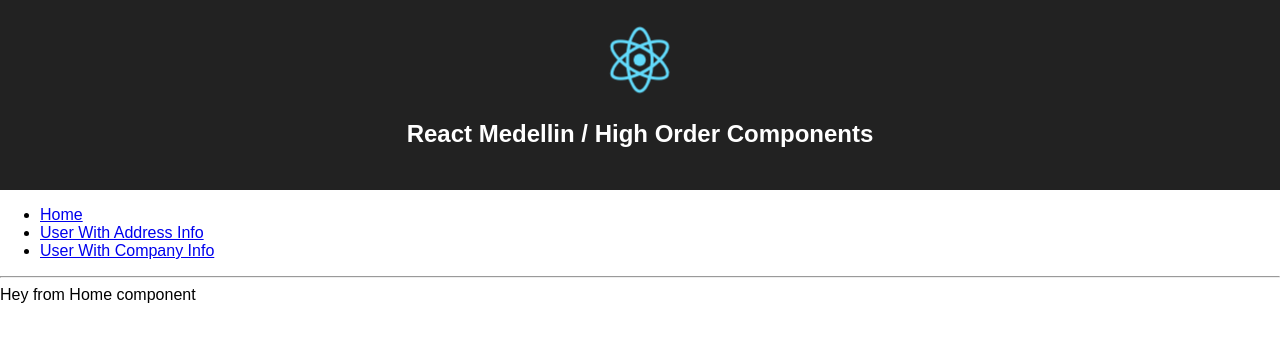
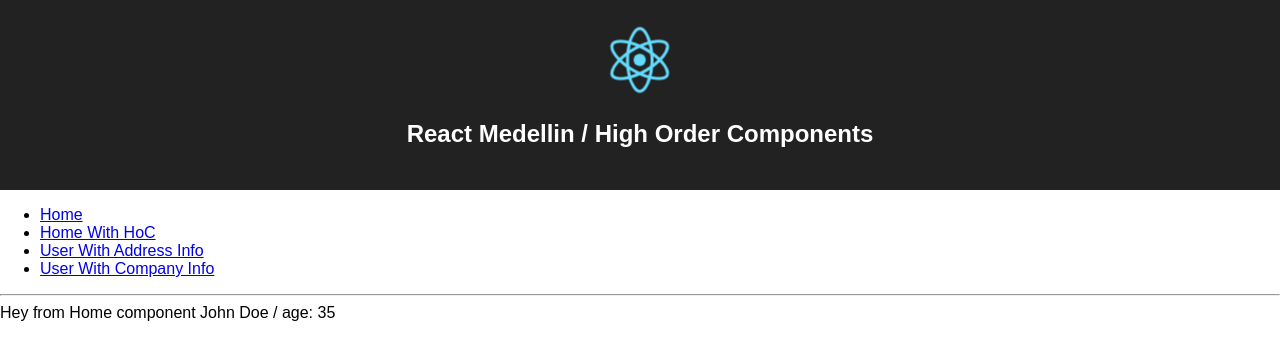
Before and after one commit to react-medellin/high-order-components, a React (Create React App) app: page / in a window 1280 px wide. Shown: the top 360 px of the page. Built offline with nearby package versions, Linux system fonts and the light colour scheme.

Commit message:
Create withGreeting HoC to demonstrate how you can pass props.

```diff
--- a/src/App.js
+++ b/src/App.js
@@ -9,6 +9,9 @@ import './App.css';
 import { Home } from './components/Home/Home';
 import UserAddress from './components/UserAddress/UserAddress';
 import UserCompany from './components/UserCompany/UserCompany';
+import { withGreeting } from './hocs/withGreeting';
+
+const HomeWithGreeting = withGreeting(Home);
 
 class App extends Component {
   render() {
@@ -24,6 +27,7 @@ class App extends Component {
           <div>
             <ul>
               <li><Link to="/">Home</Link></li>
+              <li><Link to="/home-with-hoc">Home With HoC</Link></li>
               <li><Link to="/user-with-address">User With Address Info</Link></li>
               <li><Link to="/user-with-company">User With Company Info</Link></li>
             </ul>
@@ -31,6 +35,7 @@ class App extends Component {
             <hr />
 
             <Route exact path="/" component={Home} />
+            <Route exact path="/home-with-hoc" render={() => <HomeWithGreeting name="Meetup user!" />} />
             <Route path="/user-with-address" component={UserAddress} />
             <Route path="/user-with-company" component={UserCompany} />
           </div>
--- a/src/components/Home/Home.js
+++ b/src/components/Home/Home.js
@@ -1,9 +1,14 @@
 import React from 'react';
 
-export function Home() {
+export function Home({ name, age }) {
   return(
     <div>
-      Hey from Home component
+      Hey from Home component {name} / age: {age}
     </div>
   );
 }
+
+Home.defaultProps = {
+  name: 'John Doe',
+  age: 35
+};
--- /dev/null
+++ b/src/hocs/withGreeting.js
@@ -0,0 +1,13 @@
+import React from 'react';
+
+export const withGreeting = WrappedComponent => props => {
+
+  const upperCasedName = props.name.toUpperCase();
+
+  return (
+    <WrappedComponent
+      {...props}
+      name={upperCasedName}
+    />
+  );
+};
```
